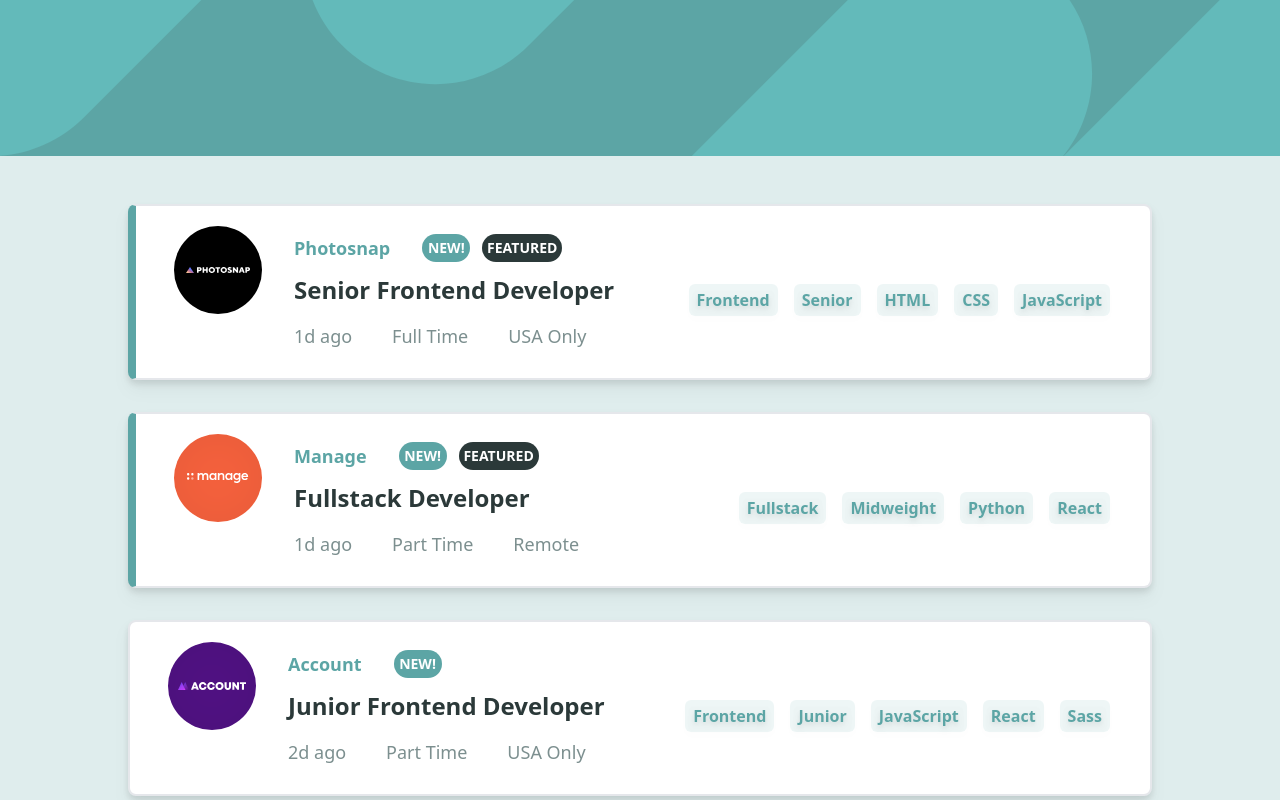
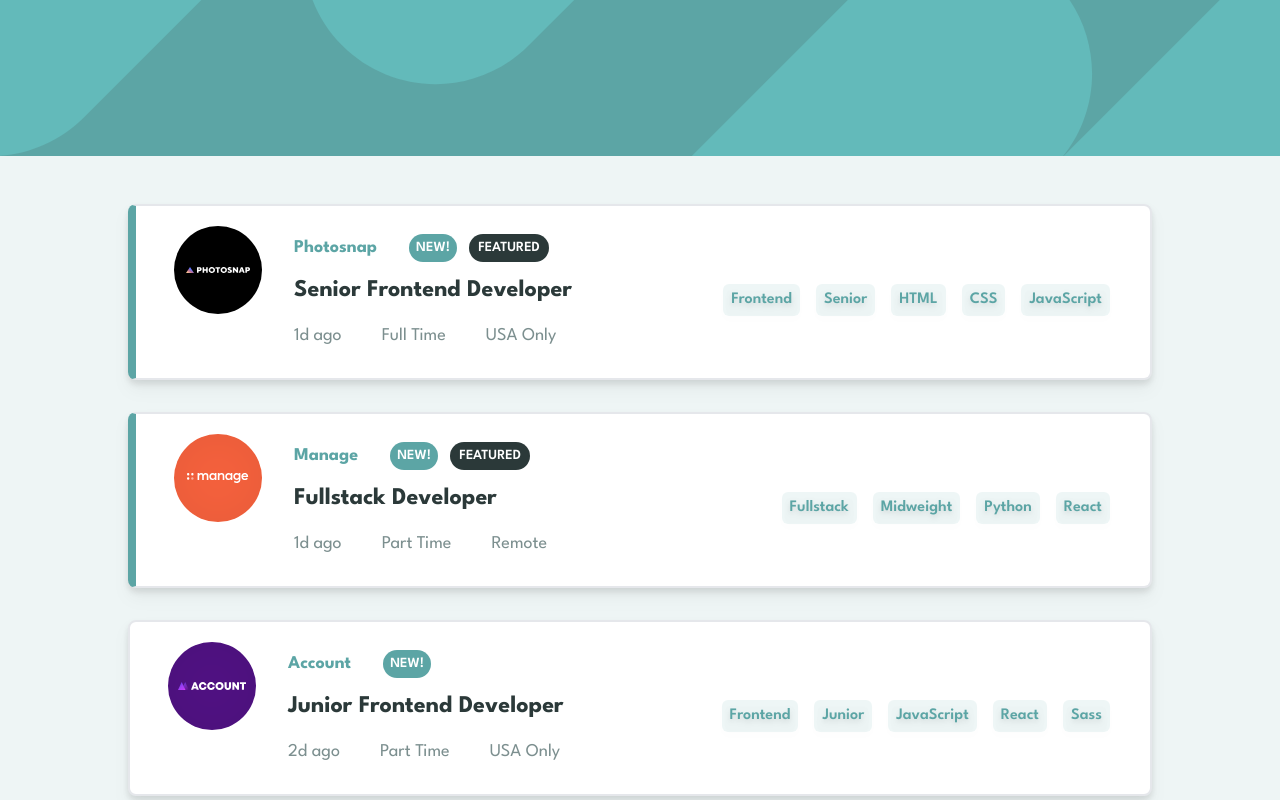
Before and after one commit to francisldn/fm-job-listing, a Next.js app: page / in a window 1280 px wide. Shown: the top 800 px of the page. Built offline with nearby package versions, Linux system fonts and the light colour scheme.

Commit message:
edit Layout to fix html error

```diff
--- a/components/Layout.tsx
+++ b/components/Layout.tsx
@@ -6,19 +6,14 @@ import Head from 'next/head'
 export const Layout = ({children}:{children:ReactElement}) => {
   return (
 
-    <html lang="en">
-        <Head>
-            <title>Job Listing Search</title>
-        </Head>
-        <body>
+    <>
             <header>
                 <Navbar />
             </header>
             <main>
                 {children}
             </main>
-        </body>
-    </html>
+    </>
   );
 }
 
```
